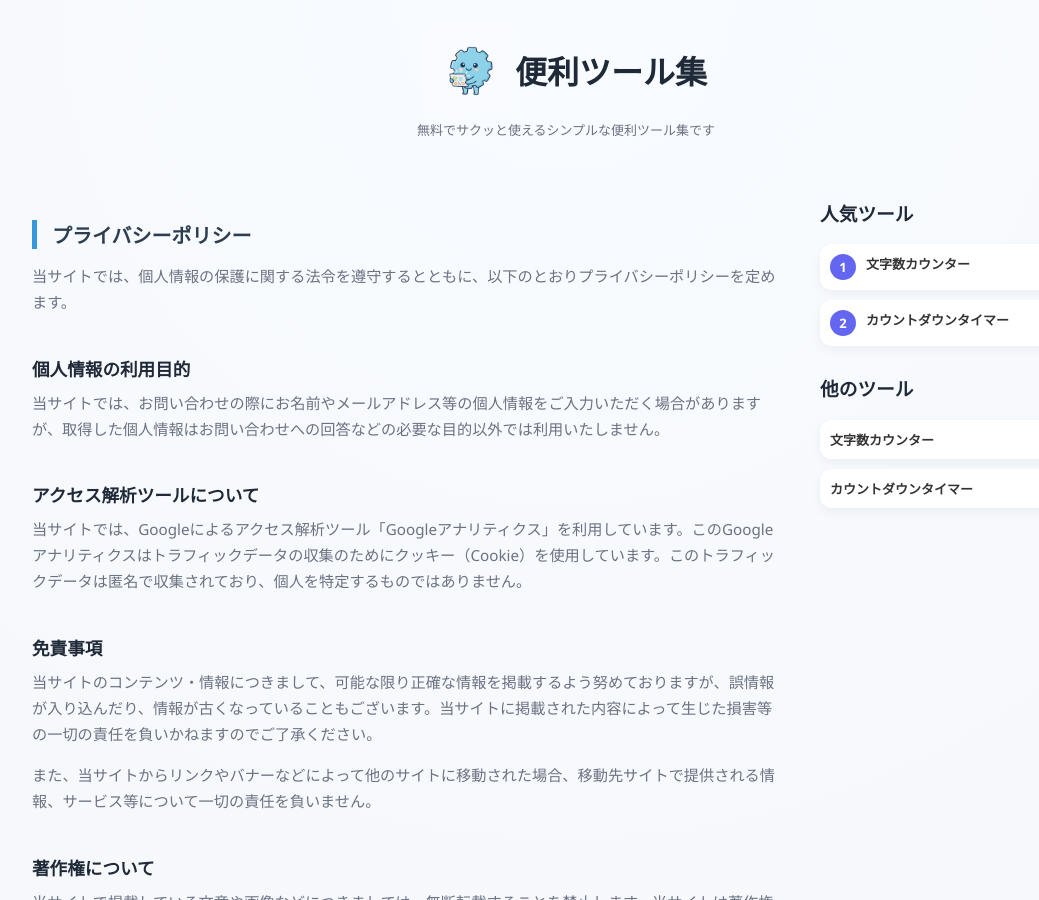
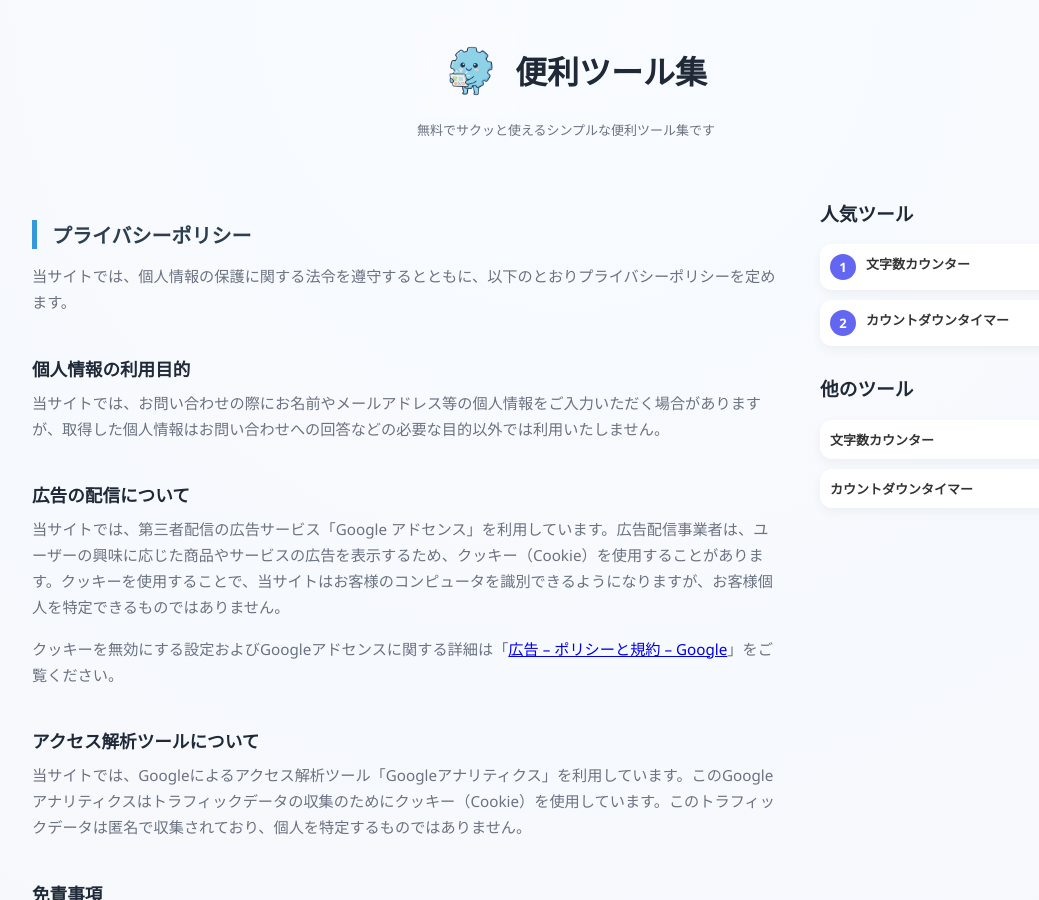
Before and after one commit to benritools/tools, a Jekyll site: the page common/privacy.html, which Jekyll copies as it is, in a window 1280 px wide and 900 px high. Shown: the whole window, without its empty margins (74-1113 px from the left). Built offline with Jekyll 4.4.1, drawn with Linux system fonts in a browser that asks for light colours.

Commit message:
Add files via upload

```diff
--- a/common/privacy.html
+++ b/common/privacy.html
@@ -23,9 +23,9 @@
         <p>当サイトでは、個人情報の保護に関する法令を遵守するとともに、以下のとおりプライバシーポリシーを定めます。</p>
         <h4 class="article-h4">個人情報の利用目的</h4>
             <p>当サイトでは、お問い合わせの際にお名前やメールアドレス等の個人情報をご入力いただく場合がありますが、取得した個人情報はお問い合わせへの回答などの必要な目的以外では利用いたしません。</p>
-        <!--h4 class="article-h4">広告の配信について</h4>
+        <h4 class="article-h4">広告の配信について</h4>
         <p>当サイトでは、第三者配信の広告サービス「Google アドセンス」を利用しています。広告配信事業者は、ユーザーの興味に応じた商品やサービスの広告を表示するため、クッキー（Cookie）を使用することがあります。クッキーを使用することで、当サイトはお客様のコンピュータを識別できるようになりますが、お客様個人を特定できるものではありません。</p>
-        <p>クッキーを無効にする設定およびGoogleアドセンスに関する詳細は「<a href="https://policies.google.com/technologies/ads?hl=ja" target="_blank" rel="noopener">広告 – ポリシーと規約 – Google</a>」をご覧ください。</p-->
+        <p>クッキーを無効にする設定およびGoogleアドセンスに関する詳細は「<a href="https://policies.google.com/technologies/ads?hl=ja" target="_blank" rel="noopener">広告 – ポリシーと規約 – Google</a>」をご覧ください。</p>
 
         <h4 class="article-h4">アクセス解析ツールについて</h4>
         <p>当サイトでは、Googleによるアクセス解析ツール「Googleアナリティクス」を利用しています。このGoogleアナリティクスはトラフィックデータの収集のためにクッキー（Cookie）を使用しています。このトラフィックデータは匿名で収集されており、個人を特定するものではありません。</p>
```
